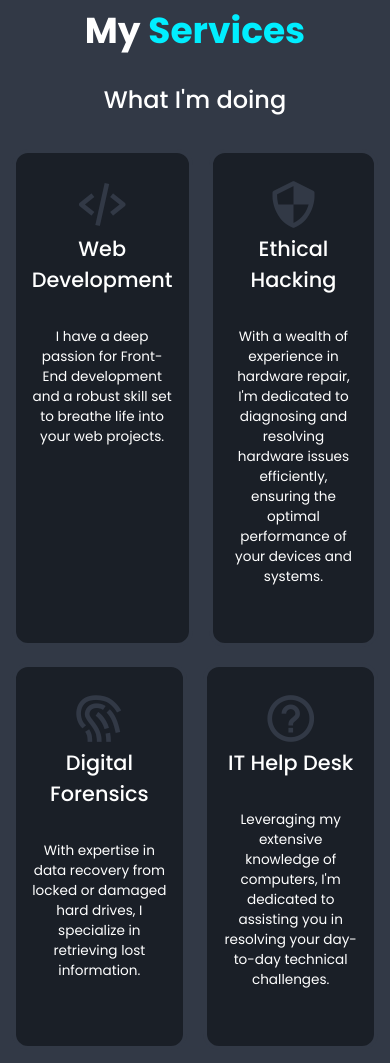
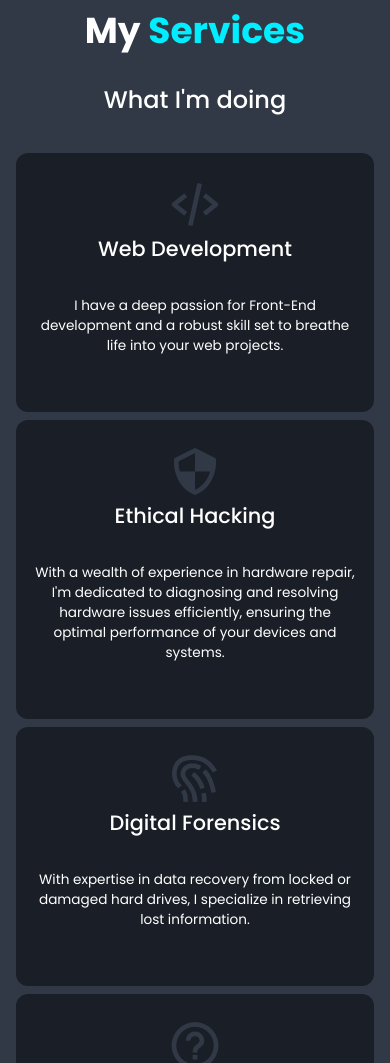
Before and after one commit to Push4ck/push4ck.github.io, a plain HTML site: page index.html in a window 390 px wide. Shown: the part 2911-3974 px from the top of the page. Drawn offline with nearby package versions, Linux system fonts and the light colour scheme.

Commit message:
Update mediaqueries.css

```diff
--- a/mediaqueries.css
+++ b/mediaqueries.css
@@ -15,6 +15,14 @@
 
   .services {
     padding-bottom: 7rem;
+  }
+
+  .services-container {
+    display: inline-block;
+    justify-content: center;
+    align-items: stretch;
+    flex-wrap: wrap;
+    gap: 1rem;
   }
 
   .projects {
```
